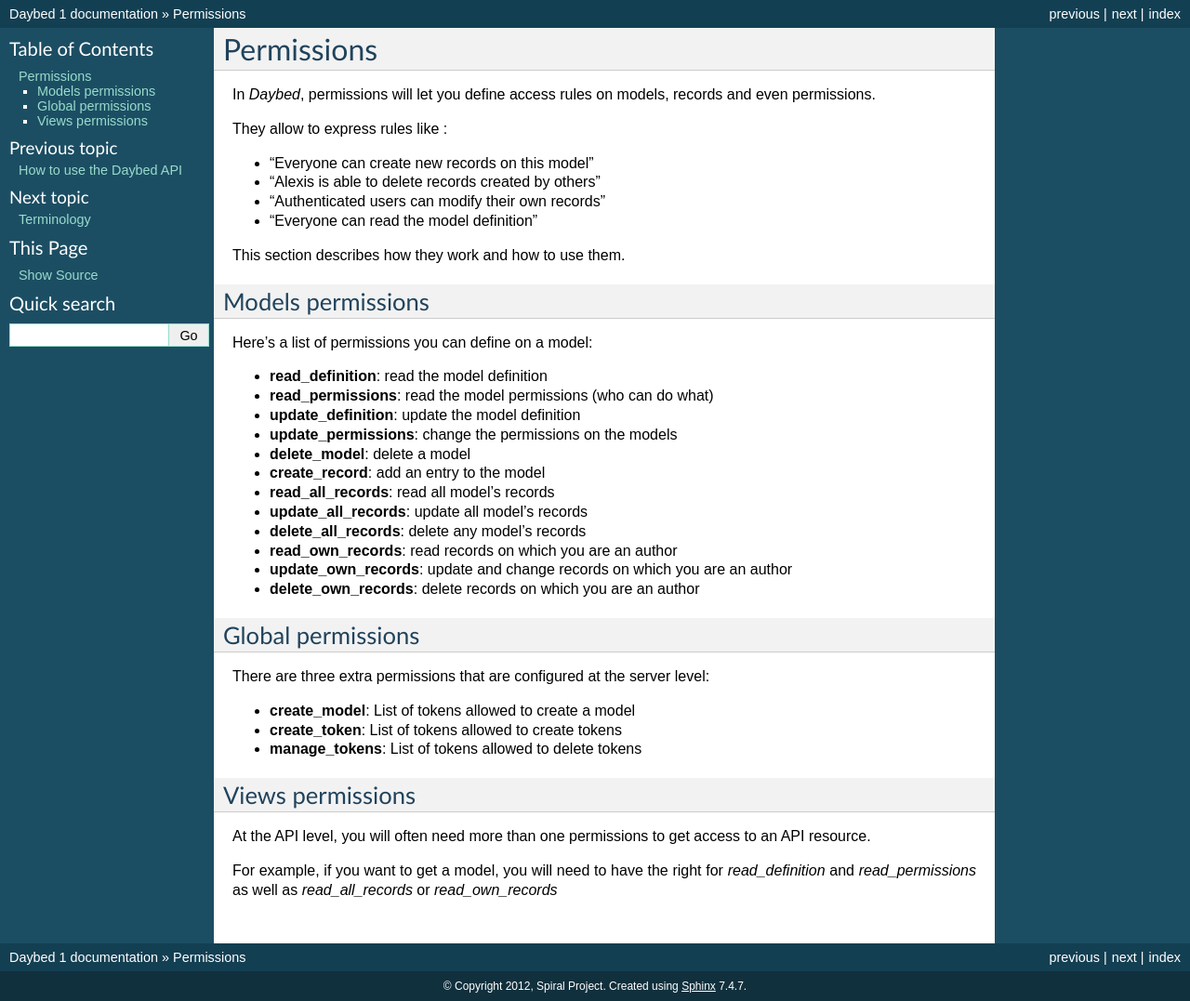
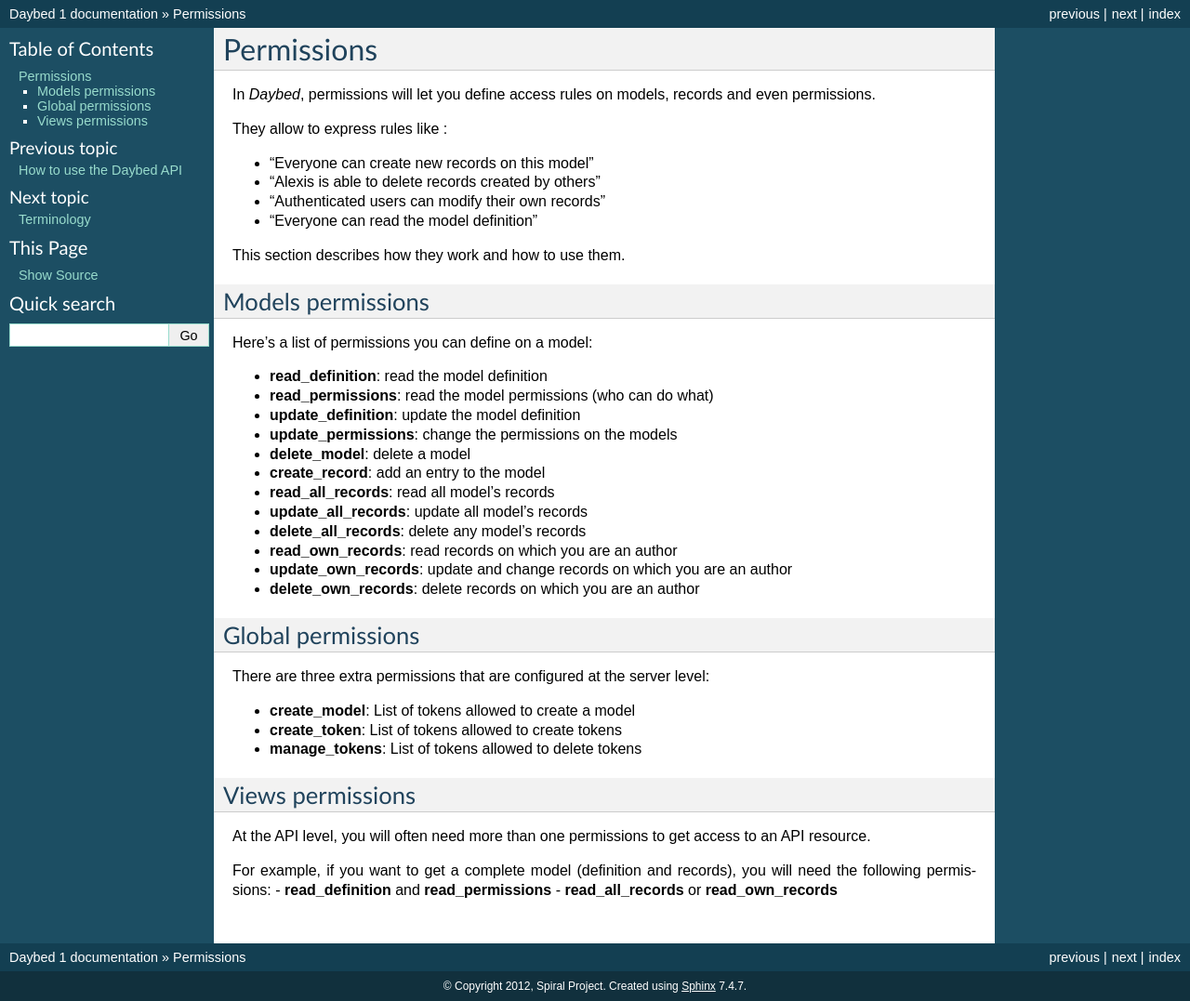
Before and after one commit to spiral-project/daybed, a Sphinx documentation site: the page built from docs/source/permissions.rst, in a window 1280 px wide. Shown: the whole page at 93% size. Built offline with Sphinx 7.4.7, drawn with Linux system fonts in a browser that asks for light colours.

Commit message:
Remove mention of right, replace by permission

```diff
--- a/README.rst
+++ b/README.rst
@@ -25,7 +25,7 @@
 
 Notable features :
 
-* Access right management
+* Permissions management
 * Geographical fields
 * Relationships between models
 * Pluggable database engine
--- a/docs/source/permissions.rst
+++ b/docs/source/permissions.rst
@@ -50,6 +50,7 @@
 At the API level, you will often need more than one permissions to get
 access to an API resource.
 
-For example, if you want to get a model, you will need to have the
-right for `read_definition` and `read_permissions` as well as
-`read_all_records` or `read_own_records`
+For example, if you want to get a complete model (definition and records),
+you will need the following permissions:
+- **read_definition** and **read_permissions**
+- **read_all_records** or **read_own_records**
```
Also changed, not shown: 1 other file.
